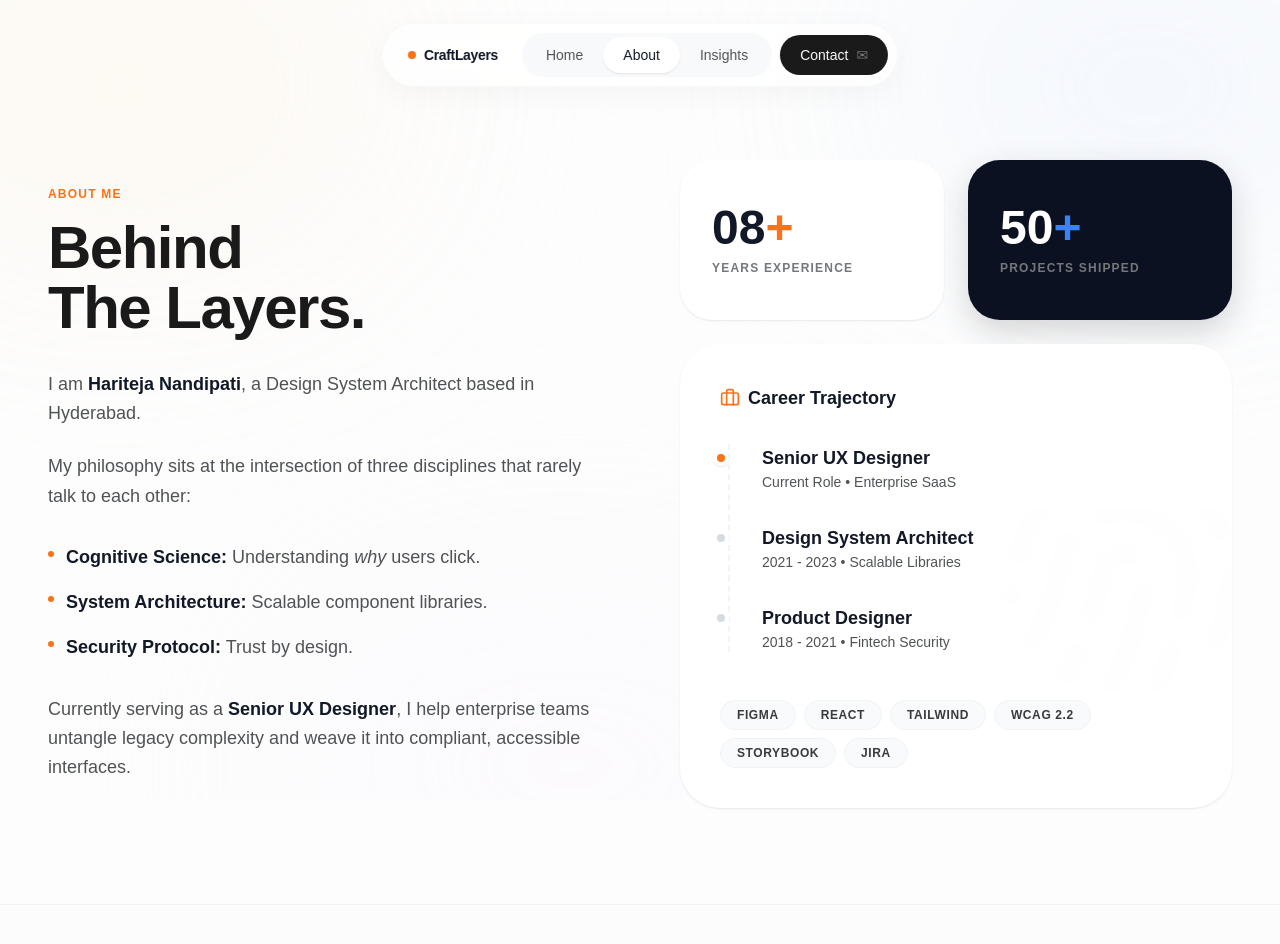
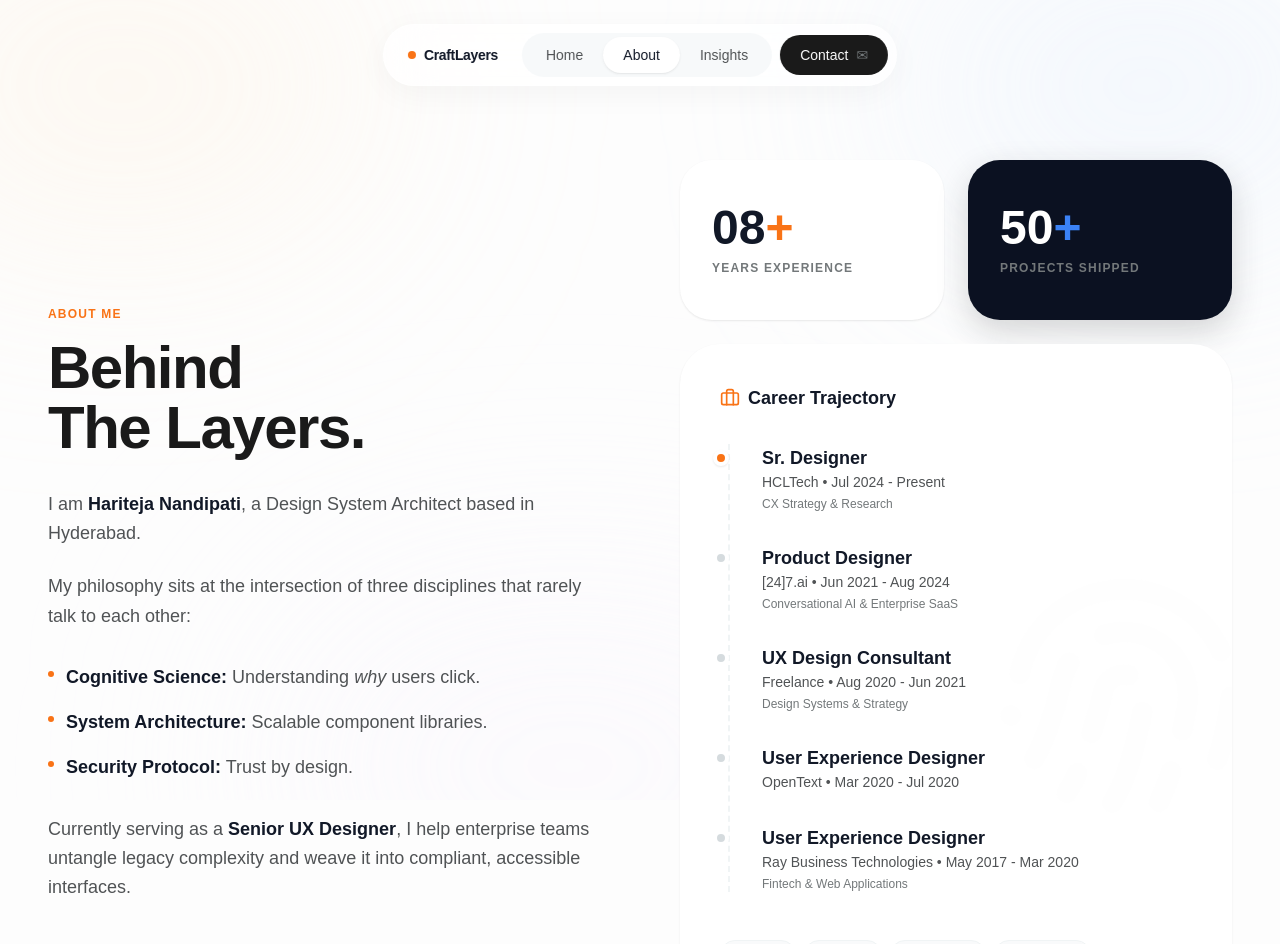
Before and after one commit to Hariteja-CL/craftlayers, a React (Vite) app: page /about in a window 1280 px wide. Shown: the top 944 px of the page. Built offline with nearby package versions, Linux system fonts and the light colour scheme.

Commit message:
feat(pages): update About page career trajectory with real experience data

```diff
--- a/src/pages/About.tsx
+++ b/src/pages/About.tsx
@@ -89,25 +89,43 @@ export function About() {
                             </h3>
 
                             <div className="space-y-8 pl-2 border-l-2 border-dashed border-gray-100 ml-2">
-                                {/* Current Role */}
+                                {/* HCLTech */}
                                 <div className="pl-6 relative">
                                     <div className="absolute top-1.5 left-[-25px] w-4 h-4 rounded-full border-4 border-white bg-orange-500 shadow-sm" />
-                                    <div className="font-bold text-gray-900 text-lg">Senior UX Designer</div>
-                                    <div className="text-sm text-gray-500 font-medium">Current Role • Enterprise SaaS</div>
+                                    <div className="font-bold text-gray-900 text-lg">Sr. Designer</div>
+                                    <div className="text-sm text-gray-500 font-medium">HCLTech • Jul 2024 - Present</div>
+                                    <div className="text-xs text-gray-400 mt-1">CX Strategy & Research</div>
                                 </div>
 
-                                {/* Previous Role 1 */}
-                                <div className="pl-6 relative">
-                                    <div className="absolute top-1.5 left-[-25px] w-4 h-4 rounded-full border-4 border-white bg-gray-200" />
-                                    <div className="font-bold text-gray-900 text-lg">Design System Architect</div>
-                                    <div className="text-sm text-gray-500 font-medium">2021 - 2023 • Scalable Libraries</div>
-                                </div>
-
-                                {/* Previous Role 2 */}
+                                {/* [24]7.ai */}
                                 <div className="pl-6 relative">
                                     <div className="absolute top-1.5 left-[-25px] w-4 h-4 rounded-full border-4 border-white bg-gray-200" />
                                     <div className="font-bold text-gray-900 text-lg">Product Designer</div>
-                                    <div className="text-sm text-gray-500 font-medium">2018 - 2021 • Fintech Security</div>
+                                    <div className="text-sm text-gray-500 font-medium">[24]7.ai • Jun 2021 - Aug 2024</div>
+                                    <div className="text-xs text-gray-400 mt-1">Conversational AI & Enterprise SaaS</div>
+                                </div>
+
+                                {/* Freelance */}
+                                <div className="pl-6 relative">
+                                    <div className="absolute top-1.5 left-[-25px] w-4 h-4 rounded-full border-4 border-white bg-gray-200" />
+                                    <div className="font-bold text-gray-900 text-lg">UX Design Consultant</div>
+                                    <div className="text-sm text-gray-500 font-medium">Freelance • Aug 2020 - Jun 2021</div>
+                                    <div className="text-xs text-gray-400 mt-1">Design Systems & Strategy</div>
+                                </div>
+
+                                {/* OpenText */}
+                                <div className="pl-6 relative">
+                                    <div className="absolute top-1.5 left-[-25px] w-4 h-4 rounded-full border-4 border-white bg-gray-200" />
+                                    <div className="font-bold text-gray-900 text-lg">User Experience Designer</div>
+                                    <div className="text-sm text-gray-500 font-medium">OpenText • Mar 2020 - Jul 2020</div>
+                                </div>
+
+                                {/* Ray Business Technologies */}
+                                <div className="pl-6 relative">
+                                    <div className="absolute top-1.5 left-[-25px] w-4 h-4 rounded-full border-4 border-white bg-gray-200" />
+                                    <div className="font-bold text-gray-900 text-lg">User Experience Designer</div>
+                                    <div className="text-sm text-gray-500 font-medium">Ray Business Technologies • May 2017 - Mar 2020</div>
+                                    <div className="text-xs text-gray-400 mt-1">Fintech & Web Applications</div>
                                 </div>
                             </div>
 
```
